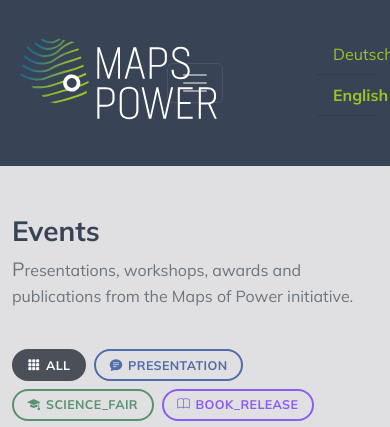
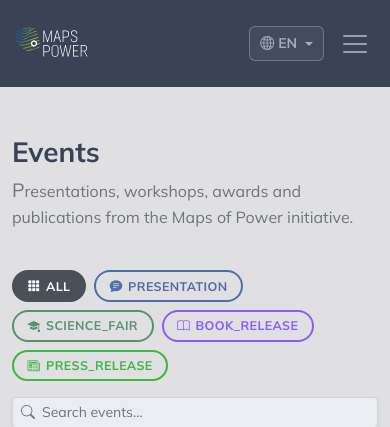
Before and after one commit to BernhardKoschicek/maps-of-power, a Flask app: page /events in a window 390 px wide. Shown: the top 427 px of the page. Run offline with Flask 2, Linux system fonts and the light colour scheme; some libraries are stand-ins or nearby versions.

Commit message:
fixed mobile view

```diff
--- a/config.py
+++ b/config.py
@@ -3,10 +3,7 @@
 VERSION = '0.1.0'
 LANGUAGES = {
     'de': 'Deutsch',
-    'en': 'English',
-    'sr': 'Српски',
-    'el': 'Ελληνικά',
-    'cnr': 'Crnogorski'}
+    'en': 'English'}
 DEBUG = False
 SECRET_KEY = '1E600383250F0F63E9627E650B683DCE'
 
--- a/mop/static/css/style.css
+++ b/mop/static/css/style.css
@@ -78,7 +78,7 @@ a {
     left: 0;
     width: 100%;
     height: 100%;
-    z-index: 0;
+    z-index: 10;
     background-image: linear-gradient(180deg,
     rgb(56, 67, 86) 10%,
     rgba(56, 67, 86, 0.1) 60%,
@@ -588,3 +588,116 @@ height: auto; /* Ensures the image scales down proportionally if larger than 200
         transform: translateY(0);
     }
 }
+
+/* Responsive Navigation & Language Dropdown */
+.navbar-logo {
+    height: 55px;
+    width: auto;
+    max-width: 100%;
+    object-fit: contain;
+    transition: height 0.2s ease-in-out;
+}
+
+.btn-language {
+    color: var(--bs-accent2, #9eaec0);
+    border: 1px solid rgba(255, 255, 255, 0.25);
+    background-color: rgba(255, 255, 255, 0.05);
+    border-radius: 6px;
+    font-size: 0.875rem;
+    font-weight: 600;
+    padding: 0.35rem 0.65rem;
+    transition: all 0.2s ease-in-out;
+}
+
+.btn-language:hover,
+.btn-language:focus,
+.btn-language[aria-expanded="true"] {
+    color: #ffffff;
+    border-color: var(--bs-secondary, #a0c223);
+    background-color: rgba(160, 194, 35, 0.15);
+}
+
+.navbar .dropdown-menu {
+    border-radius: 8px;
+    border: 1px solid rgba(255, 255, 255, 0.15);
+    background-color: var(--bs-dark);
+    box-shadow: 0 8px 24px rgba(0, 0, 0, 0.4);
+    z-index: 1050;
+    min-width: 170px;
+}
+
+.navbar .dropdown-item {
+    color: var(--bs-accent2, #9eaec0);
+    padding: 0.5rem 1rem;
+    font-size: 0.95rem;
+    transition: background-color 0.15s ease, color 0.15s ease;
+}
+
+.navbar .dropdown-item:hover,
+.navbar .dropdown-item:focus {
+    background-color: rgba(255, 255, 255, 0.1);
+    color: #ffffff;
+}
+
+.navbar .dropdown-item.active {
+    background-color: var(--bs-primary, #246d8b);
+    color: #ffffff;
+}
+
+/* Mobile Breakpoint (< 992px) */
+@media (max-width: 991.98px) {
+    .hero-section {
+        position: relative;
+        height: auto;
+        min-height: auto;
+        padding-bottom: 0;
+        overflow: visible;
+        background-color: var(--bs-dark);
+    }
+
+    .overlay {
+        position: relative;
+        top: 0;
+        left: 0;
+        width: 100%;
+        height: auto;
+        min-height: auto;
+        background-image: none;
+        background-color: var(--bs-dark);
+        z-index: 10;
+    }
+
+    .yt-background {
+        display: none !important;
+    }
+
+    .navbar-collapse {
+        background-color: rgba(33, 37, 41, 0.95);
+        backdrop-filter: blur(10px);
+        border: 1px solid rgba(255, 255, 255, 0.1);
+        border-radius: 10px;
+        padding: 1rem 1.25rem;
+        margin-top: 0.75rem;
+        box-shadow: 0 10px 25px rgba(0, 0, 0, 0.35);
+    }
+
+    .navbar-nav .nav-link {
+        padding: 0.65rem 0.5rem;
+        border-bottom: 1px solid rgba(255, 255, 255, 0.08);
+        font-size: 1.05rem;
+    }
+
+    .navbar-nav .nav-item:last-child .nav-link {
+        border-bottom: none;
+    }
+}
+
+/* Desktop Breakpoint (>= 992px) */
+@media (min-width: 992px) {
+    .navbar-logo {
+        height: 120px;
+    }
+    .overlay {
+        z-index: 10;
+    }
+}
--- a/mop/templates/error.html
+++ b/mop/templates/error.html
@@ -1,7 +1,4 @@
 {% extends "layout.html" %}
-{% with bg='bg-dark' %}
-    {% include 'navbar.html'  %}
-{% endwith %}
 {% block content %}
 <div class="container py-5 my-5">
     <div class="row justify-content-center text-center">
--- a/mop/templates/events.html
+++ b/mop/templates/events.html
@@ -1,7 +1,4 @@
 {% extends "layout.html" %}
-{% with bg='bg-dark' %}
-    {% include 'navbar.html'  %}
-{% endwith %}
 {% block content %}
   {% set standalone = true %}
   {% include '_events_list.html' %}
--- a/mop/templates/explore/pid_landing.html
+++ b/mop/templates/explore/pid_landing.html
@@ -1,7 +1,4 @@
 {% extends "layout.html" %}
-{% with bg='bg-dark' %}
-  {% include 'navbar.html' %}
-{% endwith %}
 {% block title %}{{ entity.get('_label') or entity.get('label') or entity.get('name') or entity.get('title') or ('Entity ' ~ base62_id) }}{% endblock %}
 {% block content %}
 <div class="container py-5">
--- a/mop/templates/explore/project_explore_table.html
+++ b/mop/templates/explore/project_explore_table.html
@@ -1,7 +1,4 @@
 {% extends "layout.html" %}
-{% with bg='bg-dark' %}
-  {% include 'navbar.html' %}
-{% endwith %}
 {% block content %}
   <div class="container mt-4 mb-4">
     <nav aria-label="breadcrumb">
--- a/mop/templates/histgeo.html
+++ b/mop/templates/histgeo.html
@@ -1,7 +1,4 @@
 {% extends "layout.html" %}
-{% with bg='bg-dark' %}
-  {% include 'navbar.html' %}
-{% endwith %}
 {% block content %}
   <div class="container mt-5 pt-5">
     <!-- HistGeo Banner Section -->
--- a/mop/templates/imprint.html
+++ b/mop/templates/imprint.html
@@ -1,7 +1,4 @@
 {% extends "layout.html" %}
-{% with bg='bg-dark' %}
-    {% include 'navbar.html' %}
-{% endwith %}
 {% block content %}
     <div class="container pt-3">
         <h2 class="text-primary display-5 text-center">{{ _('imprint') }}</h2>
--- a/mop/templates/layout.html
+++ b/mop/templates/layout.html
@@ -62,6 +62,11 @@
 <body class="bg-light position-relative">
 {% from 'macros.html' import create_table with context %}
 <header>
+  {% block header %}
+    {% with bg='bg-dark' %}
+      {% include 'navbar.html' %}
+    {% endwith %}
+  {% endblock %}
 </header>
 <main>
   {% block content %}{% endblock %}
@@ -131,17 +136,6 @@
 </footer>
 </body>
 <script>
-  const navbarCollapse = document.getElementById('navbarNavDropdown');
-  const myElement = document.querySelector('.translation');
-
-  navbarCollapse.addEventListener('show.bs.collapse', function () {
-    myElement.classList.add('d-none');
-  });
-
-  navbarCollapse.addEventListener('hide.bs.collapse', function () {
-    myElement.classList.remove('d-none');
-  });
-
   const popoverTriggerList = [].slice.call(document.querySelectorAll('[data-bs-toggle="popover"]'))
   const popoverList = popoverTriggerList.map(function (popoverTriggerEl) {
     return new bootstrap.Popover(popoverTriggerEl, {html: true})
--- a/mop/templates/lectures.html
+++ b/mop/templates/lectures.html
@@ -1,7 +1,4 @@
 {% extends "layout.html" %}
-{% with bg='bg-dark' %}
-    {% include 'navbar.html'  %}
-{% endwith %}
 {% block content %}
   <div class="container">
     <nav style="--bs-breadcrumb-divider: '>';" aria-label="breadcrumb" class="mt-2">
--- a/mop/templates/literature.html
+++ b/mop/templates/literature.html
@@ -1,7 +1,4 @@
 {% extends "layout.html" %}
-{% with bg='bg-dark' %}
-    {% include 'navbar.html' %}
-{% endwith %}
 
 {% block content %}
 <style>
--- a/mop/templates/navbar.html
+++ b/mop/templates/navbar.html
@@ -1,91 +1,110 @@
-<nav class="navbar navbar-dark {{ bg }} navbar-expand-lg" >
-    <div class="container">
-      <div class="col-2">
-        <a class="navbar-brand" href="{{ url_for('about') }}">
+<nav class="navbar navbar-dark {{ bg }} navbar-expand-lg" id="mainNavbar">
+  <div class="container position-relative">
+    <a class="navbar-brand d-flex align-items-center py-2" href="{{ url_for('about') }}">
       <img src="{{ url_for('static', filename='images/mop_logo_inv.svg', v=ASSETS_VERSION) }}"
-               alt="Maps of Power Logo" height="150"
-               class="d-inline-block align-text-top">
+           alt="Maps of Power Logo"
+           class="navbar-logo d-inline-block">
     </a>
+
+    <!-- Mobile controls (Language Dropdown Button + Hamburger Toggler) -->
+    <div class="d-flex align-items-center gap-2 d-lg-none">
+      <div class="dropdown">
+        <button class="btn btn-language dropdown-toggle d-flex align-items-center gap-1"
+                type="button"
+                id="languageDropdownMobile"
+                data-bs-toggle="dropdown"
+                aria-expanded="false">
+          <i class="bi bi-globe2"></i>
+          <span class="d-none d-sm-inline">{{ AVAILABLE_LANGUAGES.get(CURRENT_LANGUAGE, CURRENT_LANGUAGE) }}</span>
+          <span class="d-inline d-sm-none text-uppercase">{{ CURRENT_LANGUAGE }}</span>
+        </button>
+        <ul class="dropdown-menu dropdown-menu-end shadow" aria-labelledby="languageDropdownMobile">
+          {% for lang_code, lang_name in AVAILABLE_LANGUAGES.items() %}
+            <li>
+              {% if CURRENT_LANGUAGE == lang_code %}
+                <span class="dropdown-item active fw-bold">
+                  {{ lang_name }}
+                </span>
+              {% else %}
+                <a class="dropdown-item" href="{{ url_for('set_language', language=lang_code) }}">
+                  {{ lang_name }}
+                </a>
+              {% endif %}
+            </li>
+          {% endfor %}
+        </ul>
       </div>
-      <button class="navbar-toggler" type="button" data-bs-toggle="collapse"
+
+      <button class="navbar-toggler border-0 p-2" type="button" data-bs-toggle="collapse"
               data-bs-target="#navbarNavDropdown"
               aria-controls="navbarNavDropdown"
               aria-expanded="false" aria-label="Toggle navigation">
         <span class="navbar-toggler-icon"></span>
       </button>
-      <div class="collapse navbar-collapse container-fluid col-8"
-           id="navbarNavDropdown">
-        <ul class="navbar-nav me-auto mb-2 mb-lg-0 mx-auto">
+    </div>
+
+    <!-- Navigation links & Desktop Language Dropdown -->
+    <div class="collapse navbar-collapse" id="navbarNavDropdown">
+      <ul class="navbar-nav mx-auto mb-2 mb-lg-0 py-2 py-lg-0 align-items-lg-center">
         {% for item in navbar %}
           {% if not loop.first %}
-              <div class="vr text-secondary"></div>
+            <div class="vr text-secondary d-none d-lg-inline-block mx-1"></div>
           {% endif %}
           <li class="nav-item">
-              <a
-                  class="nav-link text-secondary text-capitalize
-                  {{ 'fw-bold' if request.path == item.to }}"
+            <a class="nav-link text-secondary text-capitalize px-lg-3
+                      {{ 'fw-bold active' if request.path == item.to else '' }}"
                target="{{ '_blank' if item.to.startswith('http') else '' }}"
                href="{{ item.to }}">{{ item.name }}</a>
           </li>
         {% endfor %}
       </ul>
-      </div>
-      <div
-          class="translation list-group list-group-flush align-end d-lg-block col-2">
-        <div class="list-group-item bg-transparent text-center">
-          {% if CURRENT_LANGUAGE == 'de' %}
-            <span class="fw-bold text-secondary">Deutsch</span>
+
+      <!-- Desktop Language Dropdown Button -->
+      <div class="dropdown d-none d-lg-block">
+        <button class="btn btn-language dropdown-toggle d-flex align-items-center gap-1"
+                type="button"
+                id="languageDropdownDesktop"
+                data-bs-toggle="dropdown"
+                aria-expanded="false">
+          <i class="bi bi-globe2 me-1"></i>
+          <span>{{ AVAILABLE_LANGUAGES.get(CURRENT_LANGUAGE, CURRENT_LANGUAGE) }}</span>
+        </button>
+        <ul class="dropdown-menu dropdown-menu-end shadow" aria-labelledby="languageDropdownDesktop">
+          {% for lang_code, lang_name in AVAILABLE_LANGUAGES.items() %}
+            <li>
+              {% if CURRENT_LANGUAGE == lang_code %}
+                <span class="dropdown-item active fw-bold">
+                  {{ lang_name }}
+                </span>
               {% else %}
-            <a href="{{ url_for('set_language', language='de') }}"
-               class="text-decoration-none fw-normal text-secondary">
-              Deutsch
+                <a class="dropdown-item" href="{{ url_for('set_language', language=lang_code) }}">
+                  {{ lang_name }}
                 </a>
               {% endif %}
+            </li>
+          {% endfor %}
+        </ul>
       </div>
-        <div class="list-group-item bg-transparent text-center">
-          {% if CURRENT_LANGUAGE == 'en' %}
-            <span class="fw-bold text-secondary">English</span>
-          {% else %}
-            <a href="{{ url_for('set_language', language='en') }}"
-               class="text-decoration-none fw-normal text-secondary">
-              English
+
+      <!-- Mobile-only language section inside the collapsed menu -->
+      <div class="d-lg-none pt-3 mt-2 border-top border-secondary border-opacity-25">
+        <div class="d-flex align-items-center justify-content-between mb-2">
+          <span class="text-white-50 small fw-bold text-uppercase">
+            <i class="bi bi-globe2 me-1"></i>{{ _('language') }}
+          </span>
+        </div>
+        <div class="d-flex flex-wrap gap-2">
+          {% for lang_code, lang_name in AVAILABLE_LANGUAGES.items() %}
+            <a href="{{ url_for('set_language', language=lang_code) }}"
+               class="btn btn-sm
+                      {{ 'btn-primary text-white fw-bold' if CURRENT_LANGUAGE == lang_code
+                         else 'btn-outline-secondary text-light' }}">
+              {{ lang_name }}
             </a>
-          {% endif %}
-        </div>
-        <div class="list-group-item bg-transparent text-center dropdown">
-          <a class="{# dropdown-toggle #}text-decoration-none {% if CURRENT_LANGUAGE not in ['de', 'en'] %}fw-bold text-secondary{% else %}fw-normal text-secondary{% endif %}"
-             href="#" role="button" id="otherLanguagesDropdown" data-bs-toggle="dropdown" aria-expanded="false">
-            {% if CURRENT_LANGUAGE not in ['de', 'en'] %}
-              {{ AVAILABLE_LANGUAGES[CURRENT_LANGUAGE] }}
-            {% else %}
-              {# {{ _('Other') }}#}
-            {% endif %}
-          </a>
-{#          <ul class="dropdown-menu dropdown-menu-end shadow" aria-labelledby="otherLanguagesDropdown"#}
-{#              style="background: rgba(255, 255, 255, 0.98); backdrop-filter: blur(8px); border-radius: 12px; border: 1px solid rgba(0,0,0,0.15);">#}
-{#            {% for lang_code, lang_name in AVAILABLE_LANGUAGES.items() %}#}
-{#              {% if lang_code not in ['de', 'en'] %}#}
-{#                <li>#}
-{#                  {% if CURRENT_LANGUAGE == lang_code %}#}
-{#                    <span class="dropdown-item active fw-bold bg-primary text-white d-flex align-items-center justify-content-between">#}
-{#                      {{ lang_name }}#}
-{#                      {% if lang_code in ['el', 'sr', 'cnr'] %}#}
-{#                        <i class="bi bi-robot ms-2 text-white-50" title="{{ _('This translation was generated using AI.') }}" style="font-size: 0.9rem;"></i>#}
-{#                      {% endif %}#}
-{#                    </span>#}
-{#                  {% else %}#}
-{#                    <a class="dropdown-item text-secondary fw-normal d-flex align-items-center justify-content-between" href="{{ url_for('set_language', language=lang_code) }}">#}
-{#                      {{ lang_name }}#}
-{#                      {% if lang_code in ['el', 'sr', 'cnr'] %}#}
-{#                        <i class="bi bi-robot ms-2 text-primary" title="{{ _('This translation was generated using AI.') }}" style="font-size: 0.9rem;"></i>#}
-{#                      {% endif %}#}
-{#                    </a>#}
-{#                  {% endif %}#}
-{#                </li>#}
-{#              {% endif %}#}
-{#            {% endfor %}#}
-{#          </ul>#}
+          {% endfor %}
         </div>
       </div>
     </div>
+
+  </div>
 </nav>
--- a/mop/templates/project_details.html
+++ b/mop/templates/project_details.html
@@ -1,7 +1,4 @@
 {% extends "layout.html" %}
-{% with bg='bg-dark' %}
-  {% include 'navbar.html' %}
-{% endwith %}
 {% block title %}{{ project.title }}{% endblock %}
 {% block content %}
   {% from "macros.html" import license_banner %}
--- a/mop/templates/projects.html
+++ b/mop/templates/projects.html
@@ -1,7 +1,4 @@
 {% extends "layout.html" %}
-{% with bg='bg-dark' %}
-  {% include 'navbar.html' %}
-{% endwith %}
 
 {% block content %}
   {% from "macros.html" import license_banner %}
--- a/mop/templates/software.html
+++ b/mop/templates/software.html
@@ -1,7 +1,4 @@
 {% extends "layout.html" %}
-{% with bg='bg-dark' %}
-    {% include 'navbar.html'  %}
-{% endwith %}
 {% block content %}
 
 {% endblock %}
```
Also changed, not shown: mop/templates/about.html (+8 -1 lines), mop/templates/explore/project_entity_view.html (+3 -5 lines). Lines whose indentation alone changed are shown as unchanged.
